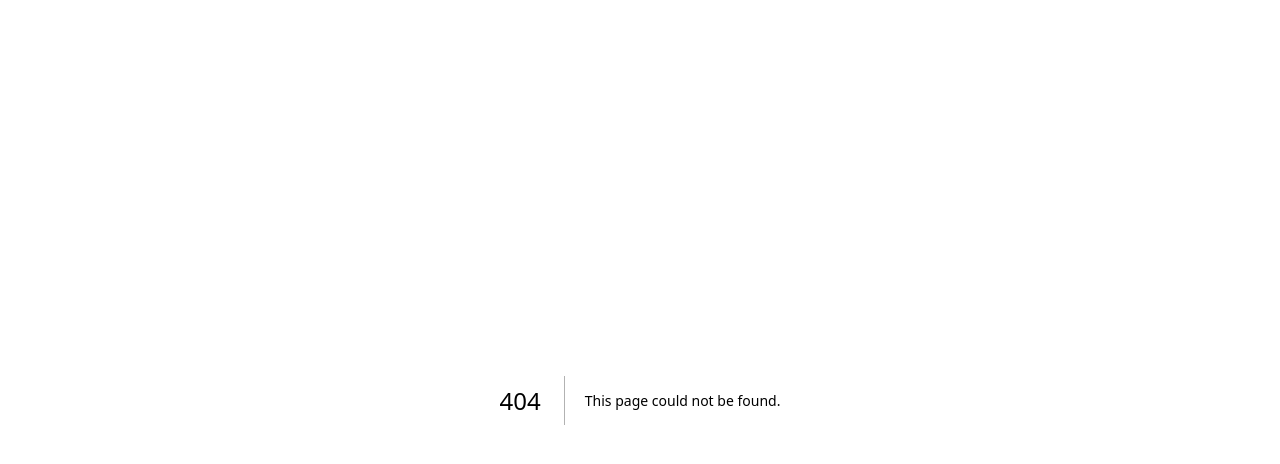
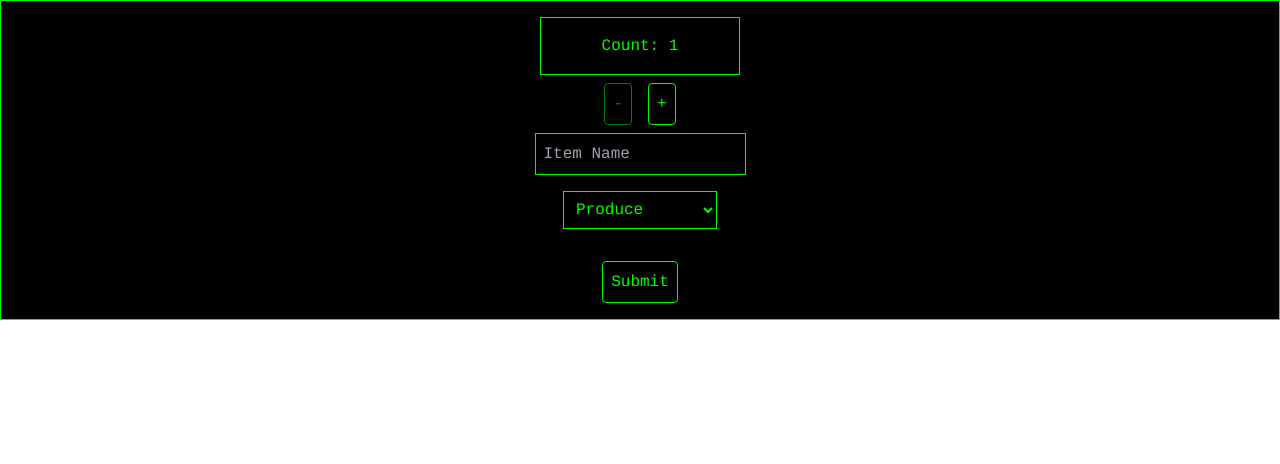
Before and after one commit to HamaJjigae/cprg306-assignments, a Next.js app: page /week-5 in a window 1280 px wide. Before the commit this address had no page. Shown: the top 464 px of the page. Built offline with nearby package versions, Linux system fonts and the light colour scheme.

Commit message:
adds week-5

```diff
--- a/app/page.js
+++ b/app/page.js
@@ -9,6 +9,8 @@ export default function Page() {
       <Link href="/week-3">Week 3 Page</Link>
       <br />
       <Link href="/week-4">Week 4 Page</Link>
+      <br />
+      <Link href="/week-5">Week 5 Page</Link>
     </main>
   );
 }
--- /dev/null
+++ b/app/week-5/new-item.js
@@ -0,0 +1,103 @@
+"use client";
+import { useState } from "react";
+
+export default function Counter() {
+  const [quantity, setQuantity] = useState(1);
+  const [name, setName] = useState("");
+  const [category, setCategory] = useState("Produce");
+
+  const increment = () => {
+    setQuantity(quantity + 1);
+  };
+
+  const decrement = () => {
+    setQuantity(quantity - 1);
+  };
+
+  const handleSubmit = (event) => {
+    event.preventDefault();
+
+    const item = {
+      name,
+      quantity,
+      category,
+    };
+
+    console.log(item);
+
+    alert(`Name: ${name}\nQuantity: ${quantity}\nCategory: ${category}`);
+
+    setName("");
+    setQuantity(1);
+    setCategory("Produce");
+  };
+
+  return (
+    <div className="flex flex-col items-center p-4 border" style={{ backgroundColor: '#000000', borderColor: '#00FF00', color: '#00FF00', fontFamily: 'Courier, monospace' }}>
+      <div className="p-4 border text-center" style={{ width: '200px', backgroundColor: '#000000', color: '#00FF00', borderColor: '#00FF00' }}>
+        Count: {quantity}
+      </div>
+      <div className="flex items-center justify-between space-x-4 my-2">
+        <button
+          type="button"
+          onClick={decrement}
+          disabled={quantity === 1}
+          className={`p-2 border rounded ${quantity === 1 ? 'opacity-50' : ''}`}
+          style={{ backgroundColor: '#000000', color: '#00FF00', borderColor: '#00FF00' }}
+        >
+          -
+        </button>
+
+        <button
+          type="button"
+          onClick={increment}
+          disabled={quantity === 20}
+          className={`p-2 border rounded ${quantity === 20 ? 'opacity-50' : ''}`}
+          style={{ backgroundColor: '#000000', color: '#00FF00', borderColor: '#00FF00' }}
+        >
+          +
+        </button>
+      </div>
+
+      <form onSubmit={handleSubmit} className="flex flex-col items-center">
+        <input
+          type="text"
+          value={name}
+          onChange={(event) => setName(event.target.value)}
+          placeholder="Item Name"
+          className="p-2 border mb-2"
+          style={{ backgroundColor: '#000000', color: '#00FF00', borderColor: '#00FF00' }}
+        />
+
+
+
+        <select
+          value={category}
+          onChange={(event) => setCategory(event.target.value)}
+          className="p-2 border my-2"
+          style={{ backgroundColor: '#000000', color: '#00FF00', borderColor: '#00FF00' }}
+        >
+          <option value="Produce">Produce</option>
+          <option value="Dairy">Dairy</option>
+          <option value="Bakery">Bakery</option>
+          <option value="Meat">Meat</option>
+          <option value="Frozen Foods">Frozen Foods</option>
+          <option value="Canned Goods">Canned Goods</option>
+          <option value="Dry Goods">Dry Goods</option>
+          <option value="Beverages">Beverages</option>
+          <option value="Snacks">Snacks</option>
+          <option value="Household">Household</option>
+          <option value="Other">Other</option>
+        </select>
+
+        <button
+          type="submit"
+          className="mt-6 p-2 border rounded"
+          style={{ backgroundColor: '#000000', color: '#00FF00', borderColor: '#00FF00' }}
+        >
+          Submit
+        </button>
+      </form>
+    </div>
+  );
+}
--- /dev/null
+++ b/app/week-5/page.js
@@ -0,0 +1,11 @@
+import Counter from './new-item';
+
+const Page = () =>
+  {
+    return (
+      <main>
+        <Counter />
+      </main>
+    );
+  };
+export default Page;
```
Also changed, not shown: 2 other files (tests, documents, lock files or other folders).
